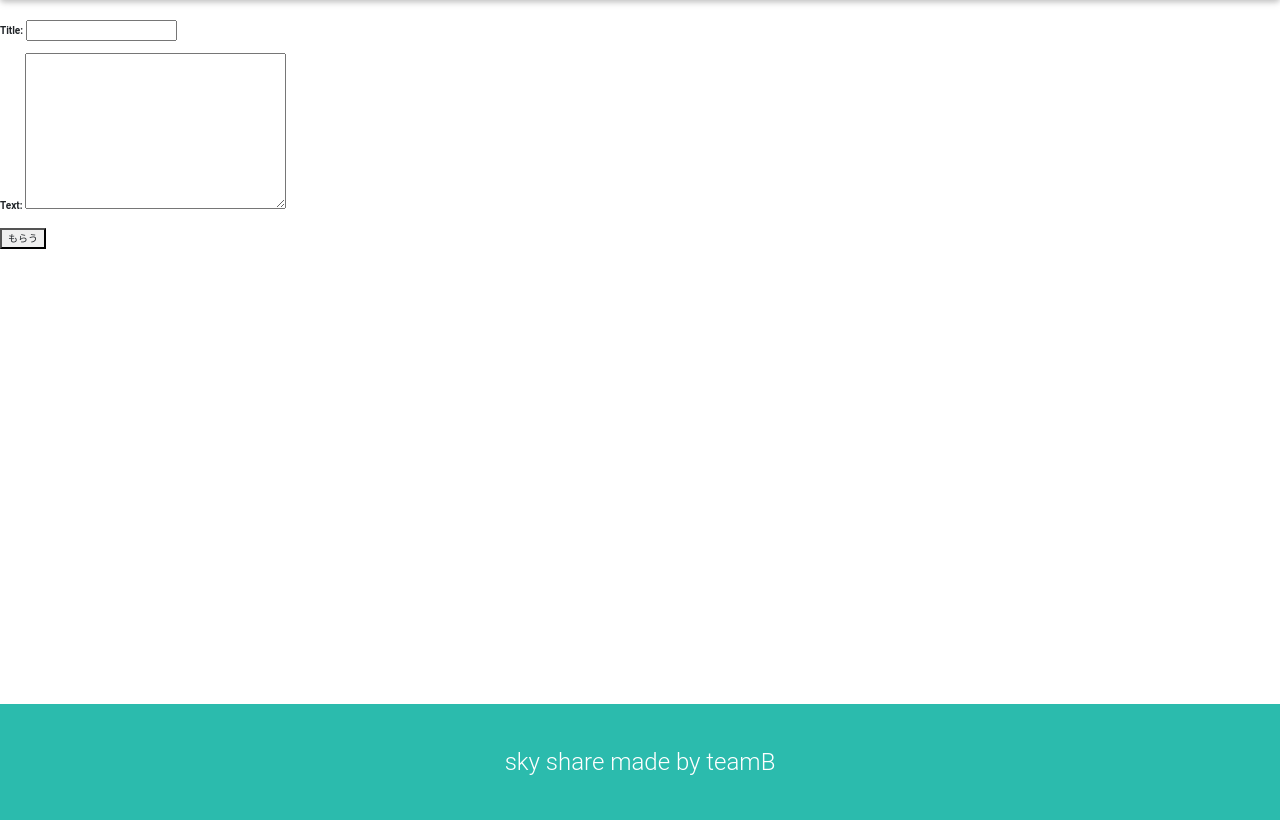
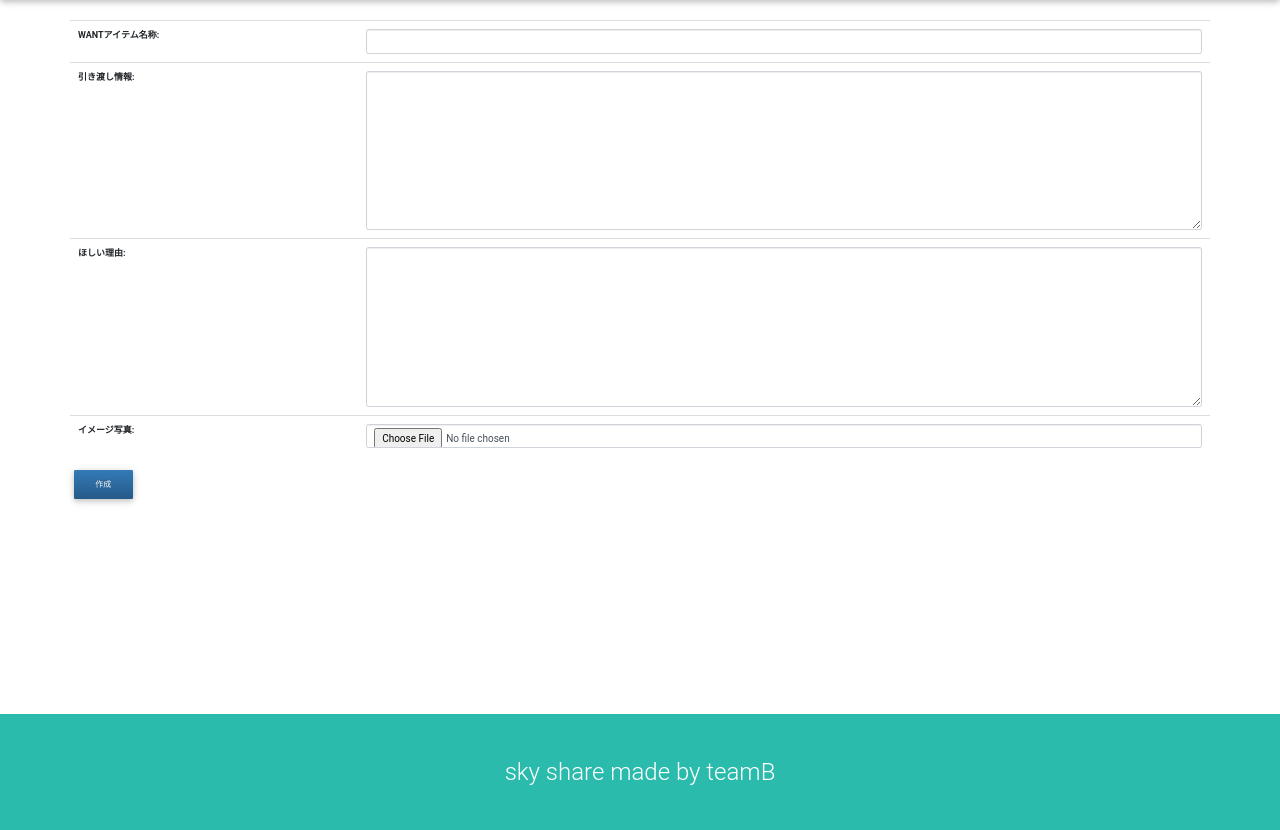
Before and after one commit to ITprojectteamb/sharesite, a Django app: page /wantnew/ in a window 1280 px wide. Shown: the part 100-930 px from the top of the page. Run offline with Django 3.2, Linux system fonts and the light colour scheme; the visitor is signed in with stand-in values (Sample User, id 1); some libraries are stand-ins or nearby versions.

Commit message:
wantフォーム編集

```diff
--- a/blog/forms.py
+++ b/blog/forms.py
@@ -1,7 +1,7 @@
 from django import forms
 from django.core.mail import EmailMessage
 
-from .models import Post,Give,Want,Profile,Item,Employee,Give_comment,Want_info,Want_comment
+from .models import Post,Give,Want,Profile,Item,Employee,Give_comment,Want_comment
 
 class PostForm(forms.ModelForm):
 
@@ -9,57 +9,6 @@ class PostForm(forms.ModelForm):
         model = Post
         fields = ('title', 'text',)
 
-class InquiryForm(forms.Form):
-    name = forms.CharField(label='お名前', max_length=30)
-    email = forms.EmailField(label='メールアドレス')
-    title = forms.CharField(label='タイトル', max_length=30)
-    message = forms.CharField(label='メッセージ', widget=forms.Textarea)
-
-    def __init__(self, *args, **kwargs):
-        super().__init__(*args, **kwargs)
-
-        self.fields['name'].widget.attrs['class'] = 'form-control col-9'
-        self.fields['name'].widget.attrs['placeholder'] = 'お名前をここに入力してください。'
-
-        self.fields['email'].widget.attrs['class'] = 'form-control col-11'
-        self.fields['email'].widget.attrs['placeholder'] = 'メールアドレスをここに入力してください。'
-
-        self.fields['title'].widget.attrs['class'] = 'form-control col-11'
-        self.fields['title'].widget.attrs['placeholder'] = 'タイトルをここに入力してください。'
-
-        self.fields['message'].widget.attrs['class'] = 'form-control col-12'
-        self.fields['message'].widget.attrs['placeholder'] = 'メッセージをここに入力してください。'
-
-    def send_email(self):
-        name = self.cleaned_data['name']
-        email = self.cleaned_data['email']
-        title = self.cleaned_data['title']
-        message = self.cleaned_data['message']
-
-        subject = 'お問い合わせ {}'.format(title)
-        message = '送信者名: {0}\nメールアドレス: {1}\nメッセージ:\n{2}'.format(name, email, message)
-        from_email = 'admin@example.com'
-        to_list = [
-            'test@example.com'
-        ]
-        cc_list = [
-            email
-        ]
-
-        message = EmailMessage(subject=subject, body=message, from_email=from_email, to=to_list, cc=cc_list)
-        message.send()
-
-
-class WantForm(forms.ModelForm):
-
-    class Meta:
-        model = Want
-        fields = ('title', 'text',)
-
-
-##################################################################
-#ここから先追加箇所＃
-##################################################################
 
 class ProfileForm(forms.ModelForm):
 
@@ -82,3 +31,19 @@ class GiveCommentForm(forms.ModelForm):
     class Meta:
         model = Give_comment
         fields = ('author', 'text',)
+
+class WantCreateForm(forms.ModelForm):
+    class Meta:
+        model = Want
+        fields = ('want_name', 'delivery_infomation', 'want_reason', 'photo')
+
+    def __init__(self, *args, **kwargs):
+        super().__init__(*args, **kwargs)
+        for field in self.fields.values():
+            field.widget.attrs['class'] = 'form-control'
+
+class WantCommentForm(forms.ModelForm):
+
+    class Meta:
+        model = Want_comment
+        fields = ('author', 'text',)
--- a/blog/models.py
+++ b/blog/models.py
@@ -16,29 +16,6 @@ class Post(models.Model):
 
     def __str__(self):
         return self.title
-
-class Want(models.Model):
-    author = models.ForeignKey(settings.AUTH_USER_MODEL, on_delete=models.CASCADE)
-    title = models.CharField(max_length=200)
-    text = models.TextField()
-    created_date = models.DateTimeField(default=timezone.now)
-    published_date = models.DateTimeField(blank=True, null=True)
-
-    def publish(self):
-        self.published_date = timezone.now()
-        self.save()
-
-    def __str__(self):
-        return self.title
-
-
-##################################################################
-#ここから先追加箇所＃
-##################################################################
-
-##################################################################
-#ここから高橋追加＃
-##################################################################
 
 class Item(models.Model):
     item_id = models.CharField(max_length=7)
@@ -103,30 +80,32 @@ class Give_comment(models.Model):
     def __str__(self):
         return self.text
 
-class Want_info(models.Model):
+class Want(models.Model):
     want_id = models.CharField(max_length=7)
-    mail_address = models.EmailField('メールアドレス',null=True)
-    want_name = models.CharField('WANTタイトル',max_length=30)
-    introduction = models.CharField('WANT詳細',max_length=200)
-    item_image = models.ImageField(null=True)
+    want_name = models.CharField('WANTアイテム名称',max_length=30)
+    item_id = models.CharField(max_length=7)
     delivery_infomation = models.TextField('引き渡し情報',max_length=200,null=True)
-    give_reason = models.TextField('あげたい理由',max_length=200,null=True)
+    want_reason = models.TextField('ほしい理由',max_length=200,null=True)
     register_date = models.DateTimeField('登録日時',default=timezone.now)
     open_date = models.DateTimeField('公開日時',blank=True, null=True)
     final_update_time = models.DateTimeField('更新日時',default=timezone.now,)
     delite_flug =  models.BooleanField('論理削除フラグ', default=False)
-    photo = models.ImageField(verbose_name='写真1', blank=True, null=True)
+    photo = models.ImageField(verbose_name='イメージ写真', blank=True, null=True)
 
     def __str__(self):
         return self.want_name
 
 class Want_comment(models.Model):
-    want_comment_id = models.CharField(max_length=7)
-    want_id = models.CharField(max_length=7)
-    want_comment = models.CharField('WANTコメント',max_length=200)
-    employee_name = models.CharField('社員名',max_length=30)
-    register_date = models.DateTimeField('登録日時',default=timezone.now)
+    want = models.ForeignKey('blog.Want', on_delete=models.CASCADE, related_name='want_comments')
+    author = models.ForeignKey(settings.AUTH_USER_MODEL, on_delete=models.CASCADE)
+    text = models.TextField('WANTコメント',null=True)
+    created_date = models.DateTimeField(default=timezone.now)
+    approved_comment = models.BooleanField(default=False)
     delite_flug =  models.BooleanField('論理削除フラグ', default=False)
 
+    def approve(self):
+        self.approved_comment = True
+        self.save()
+
     def __str__(self):
-        return self.give_comment_id
+        return self.text
--- a/blog/templates/sharesite/want_new.html
+++ b/blog/templates/sharesite/want_new.html
@@ -1,10 +1,18 @@
 {% extends 'sharesite/base.html' %}
 
 {% block content %}
-<form method="POST" class="want_form">
-{% csrf_token %}
-{{ form.as_p }}
-<button type="submit">もらう</button>
-</form>
 
+<div class="container">
+    <div class="row">
+        <div class="my-div-style w-100">
+            <form method="POST" enctype='multipart/form-data'>
+                {% csrf_token %}
+                <table class="table">
+                    {{ form.as_table }}
+                </table>
+                <button class="btn btn-primary" type="submit">作成</button>
+            </form>
+        </div>
+    </div>
+</div>
 {% endblock %}
--- a/blog/urls.py
+++ b/blog/urls.py
@@ -6,11 +6,14 @@ urlpatterns = [
     path('givelist/',  views.GiveListView.as_view(), name='give_list'),
     path('wantlist/', views.WantListView.as_view(), name='want_list'),
     path('givenew/', views.GiveCreateView.as_view(), name='give_new'),
-    path('wantnew/', views.want_new, name='want_new'),
+    path('wantnew/', views.WantCreateView.as_view(), name='want_new'),
     path('profilenew/', views.profile_new, name='profile_new'),
     path('give<int:pk>/',views.GiveDetailView.as_view(), name='give_detail'),
-    path('want<int:pk>/', views.want_detail, name='want_detail'),
+    path('want<int:pk>/', views.WantDetailView.as_view(), name='want_detail'),
     path('mypage/', views.mypage, name='mypage'),
     path('give/<int:pk>/comment/', views.add_comment_to_give, name='add_comment_to_give'),
-    path('comment/<int:pk>/remove/', views.give_comment_remove, name='give_comment_remove'),
+    path('give/comment/<int:pk>/remove/', views.give_comment_remove, name='give_comment_remove'),
+    path('want/<int:pk>/comment/', views.add_comment_to_want, name='add_comment_to_want'),
+    path('want/comment/<int:pk>/remove/', views.want_comment_remove, name='want_comment_remove'),
+
 ]
--- a/blog/views.py
+++ b/blog/views.py
@@ -1,8 +1,8 @@
 from django.shortcuts import render
 from django.utils import timezone
-from .models import  Post,Give,Want,Profile,Item,Employee,Give_comment,Want_info,Want_comment
+from .models import  Post,Give,Want,Profile,Item,Employee,Give_comment,Want_comment
 from django.shortcuts import render, get_object_or_404
-from .forms import PostForm,GiveCreateForm,WantForm,ProfileForm,GiveCommentForm
+from .forms import PostForm,GiveCreateForm,WantCreateForm,ProfileForm,GiveCommentForm,WantCommentForm
 from django.shortcuts import redirect
 from django.contrib.auth.decorators import login_required
 from django.contrib.auth.mixins import LoginRequiredMixin
@@ -31,7 +31,7 @@ class WantListView(LoginRequiredMixin, generic.ListView):
     paginate_by = 3
 
     def get_queryset(self):
-        wants = Want.objects.order_by('-published_date')
+        wants = Want.objects.order_by('-open_date')
         return wants
 
 
@@ -52,18 +52,23 @@ class GiveCreateView(LoginRequiredMixin, generic.CreateView):
         messages.error(self.request, "品物が登録できませんできた。")
         return super().form_invalid(form)
 
-def want_new(request):
-    if request.method == "POST":
-        form = WantForm(request.POST)
-        if form.is_valid():
-            want = form.save(commit=False)
-            want.author = request.user
-            want.published_date = timezone.now()
-            want.save()
-            return redirect('want_list')
-    else:
-        form = WantForm()
-    return render(request, 'sharesite/want_new.html', {'form': form})
+
+class WantCreateView(LoginRequiredMixin, generic.CreateView):
+    model = Want
+    template_name = 'want_new.html'
+    form_class = WantCreateForm
+    success_url = reverse_lazy('want_list')
+
+    def form_valid(self, form):
+        want = form.save(commit=False)
+        want.user = self.request.user
+        want.save()
+        messages.success(self.request, '品物を登録しました。')
+        return super().form_valid(form)
+
+    def form_invalid(self, form):
+        messages.error(self.request, "品物が登録できませんできた。")
+        return super().form_invalid(form)
 
 def give_edit(request, pk):
     post = get_object_or_404(Post, pk=pk)
@@ -93,17 +98,15 @@ def want_edit(request, pk):
         form = PostForm(instance=post)
     return render(request, 'sharesite/want_edit.html', {'form': form})
 
-def want_detail(request, pk):
-    want = get_object_or_404(Want, pk=pk)
-    return render(request, 'sharesite/want_detail.html', {'want': want})
-
 class GiveDetailView(LoginRequiredMixin, generic.DetailView):
     model = Give
     template_name = 'give_detail.html'
 
-##################################################################
-#ここから先追加箇所＃
-##################################################################
+
+class WantDetailView(LoginRequiredMixin, generic.DetailView):
+    model = Want
+    template_name = 'want_detail.html'
+
 
 def profile_new(request):
     if request.method == "POST":
@@ -141,3 +144,23 @@ def give_comment_remove(request, pk):
     comment = get_object_or_404(Give_comment, pk=pk)
     comment.delete()
     return redirect('give_detail', pk=comment.give.pk)
+
+
+def add_comment_to_want(request, pk):
+    want = get_object_or_404(Want, pk=pk)
+    if request.method == "POST":
+        form = WantCommentForm(request.POST)
+        if form.is_valid():
+            comment = form.save(commit=False)
+            comment.want = want
+            comment.save()
+            return redirect('want_detail', pk=want.pk)
+    else:
+        form = WantCommentForm()
+    return render(request, 'sharesite/add_comment_to_want.html', {'form': form})
+
+@login_required
+def want_comment_remove(request, pk):
+    comment = get_object_or_404(Want_comment, pk=pk)
+    comment.delete()
+    return redirect('want_detail', pk=comment.want.pk)
```
Also changed, not shown: blog/admin.py (+1 -7 lines), blog/templates/sharesite/add_comment_to_want.html (added, +9 -0 lines), blog/templates/sharesite/want_detail.html (+78 -2 lines), blog/templates/sharesite/want_list.html (+32 -8 lines).
